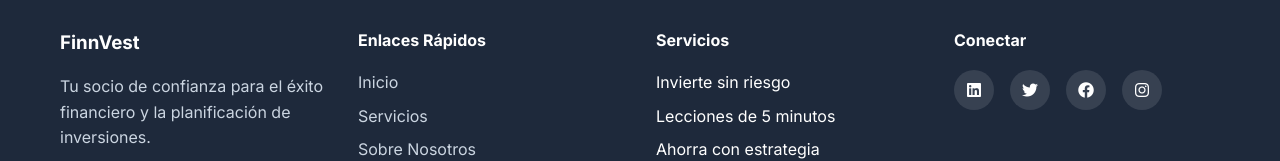
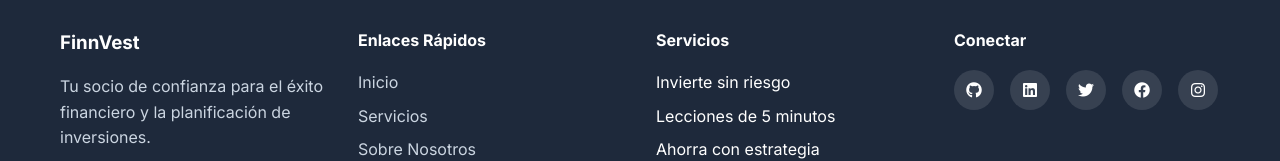
Before and after one commit to FinnVest/FinnVest, a plain HTML site: page index.html in a window 1280 px wide. Shown: the part 5041-5202 px from the top of the page. Drawn offline with nearby package versions, Linux system fonts and the light colour scheme.

Commit message:
WIP: local changes before pulling from GitHub

```diff
--- a/index.html
+++ b/index.html
@@ -285,6 +285,9 @@
                 <div class="footer-section">
                     <h4>Connect</h4>
                     <div class="social-links">
+                        <a href="https://github.com/mariaecheverrie/Finnvest-Website" target="_blank" title="View on GitHub">
+                            <i class="fab fa-github"></i>
+                        </a>
                         <a href="#"><i class="fab fa-linkedin"></i></a>
                         <a href="#"><i class="fab fa-twitter"></i></a>
                         <a href="#"><i class="fab fa-facebook"></i></a>
```
